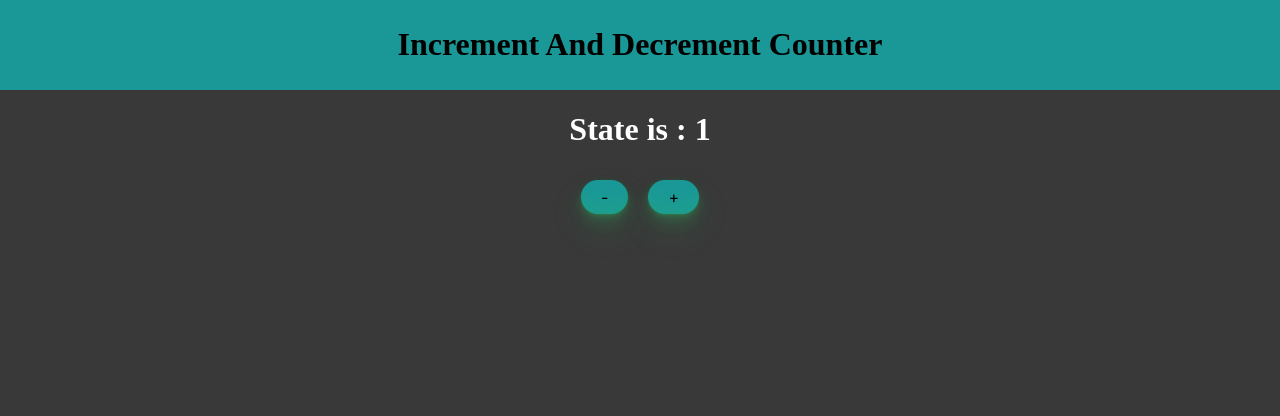
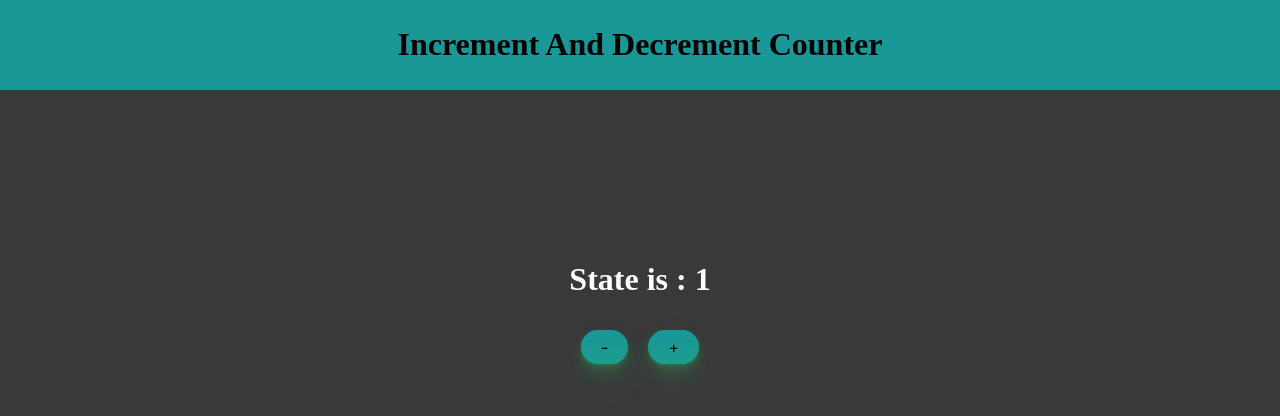
Before and after one commit to Meetawa/increment-decrement-counter, a React (Create React App) app: page / in a window 1280 px wide. Shown: the top 416 px of the page. Built offline with nearby package versions, Linux system fonts and the light colour scheme.

Commit message:
add some css

```diff
--- a/src/index.css
+++ b/src/index.css
@@ -9,6 +9,10 @@ body {
   background-color: #1a9898;
   color: black;
   padding: 5px;
+}
+.counter {
+  margin: 50px;
+  padding: 100px;
 }
 button {
   background-color: #1a9898;
```
